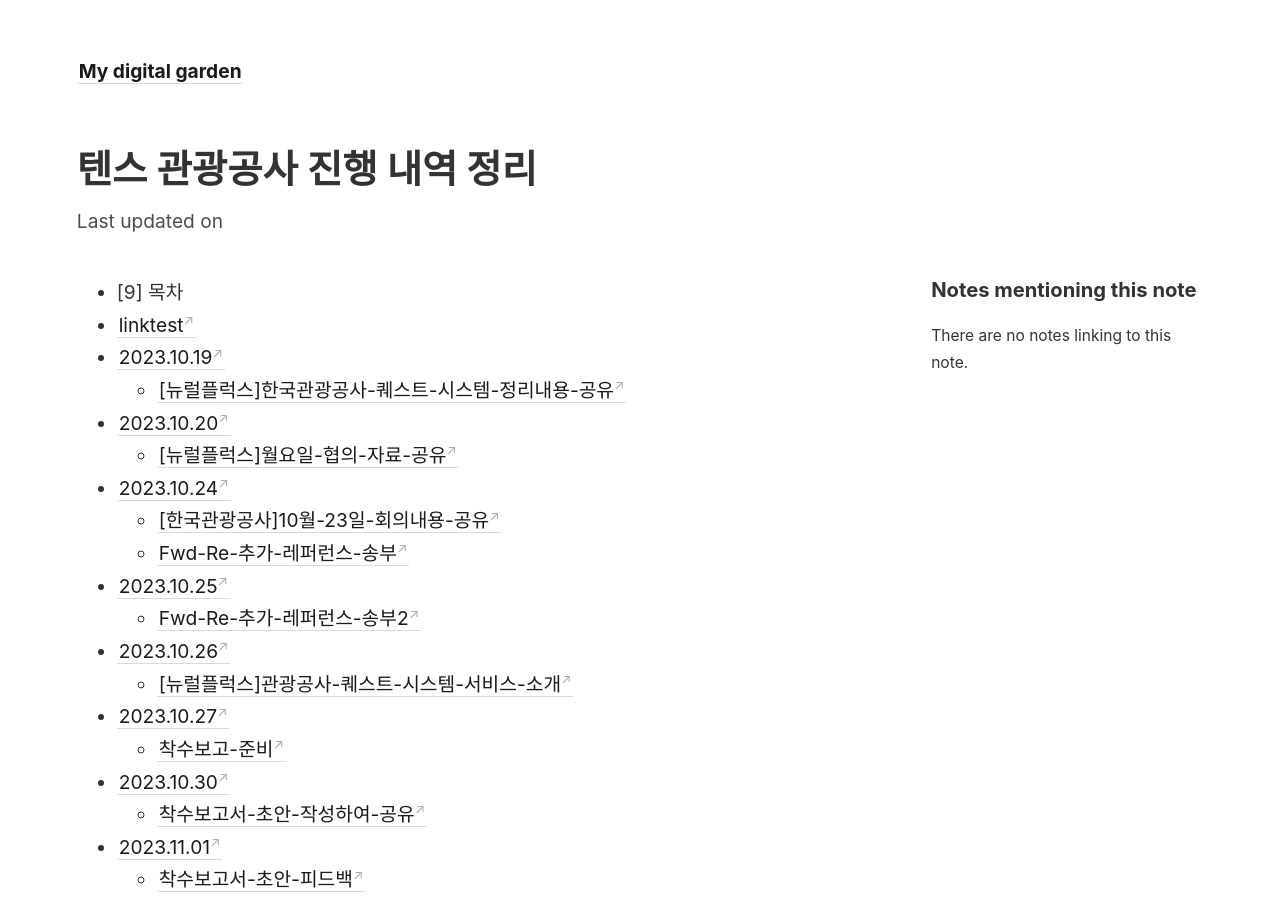
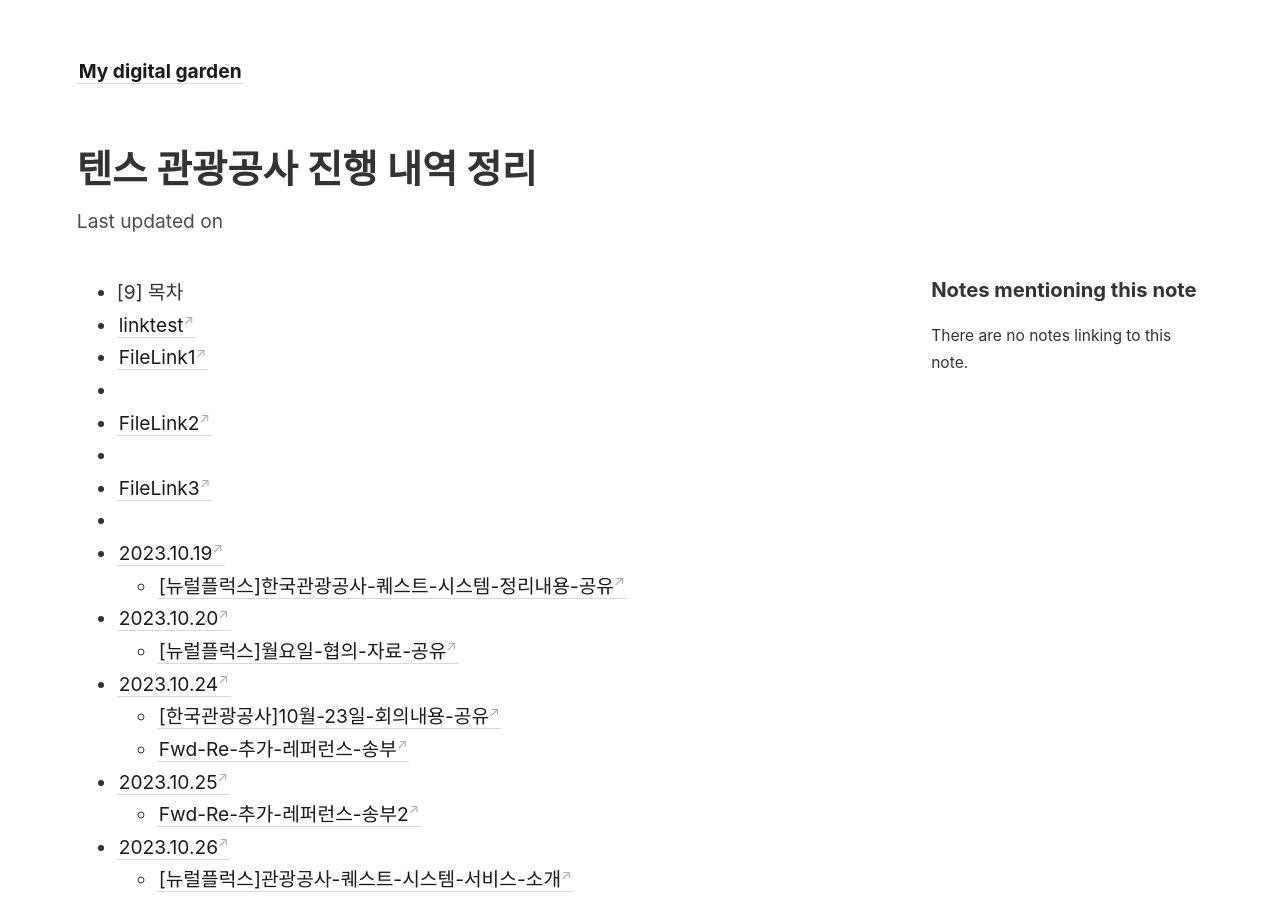
Before and after one commit to nauryu/secondbrain, a Jekyll site: the page built from _notes/텐스 관광공사 진행 내역 정리.md, in a window 1280 px wide and 900 px high. Built offline with Jekyll 4.4.1, drawn with Linux system fonts in a browser that asks for light colours.

Commit message:
Update 텐스 관광공사 진행 내역 정리.md

```diff
--- a/_notes/텐스 관광공사 진행 내역 정리.md
+++ b/_notes/텐스 관광공사 진행 내역 정리.md
@@ -1,5 +1,11 @@
 - [9] 목차
 - [linktest](#linktest)
+- [FileLink1](../100.Inbox/_resources/_ETC/[한국관광공사]_퀘스트시스템 아이디어 제안_20231019.pptx)
+-
+- [FileLink2](https://nauryu.netlify.app/_notes/100.Inbox/_resources/_ETC/[한국관광공사]_퀘스트시스템 아이디어 제안_20231019.pptx)
+-
+- [FileLink3](https://nauryu.netlify.app/100.Inbox/_resources/_ETC/[한국관광공사]_퀘스트시스템 아이디어 제안_20231019.pptx)
+-
 - [2023.10.19](#2023.10.19)
 	- [[뉴럴플럭스]한국관광공사-퀘스트-시스템-정리내용-공유](#[뉴럴플럭스]한국관광공사-퀘스트-시스템-정리내용-공유)
 - [2023.10.20](#2023.10.20)
```
